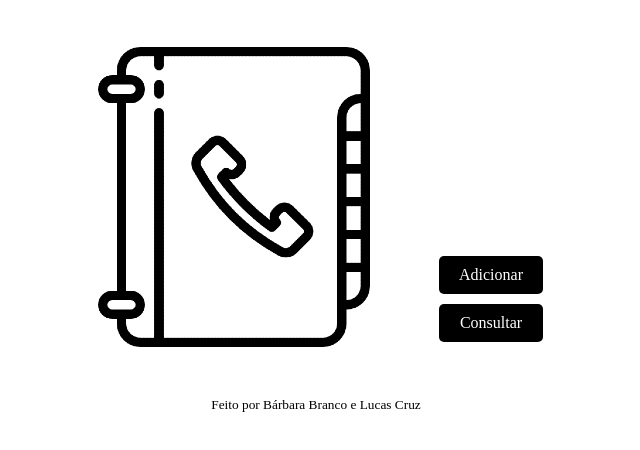
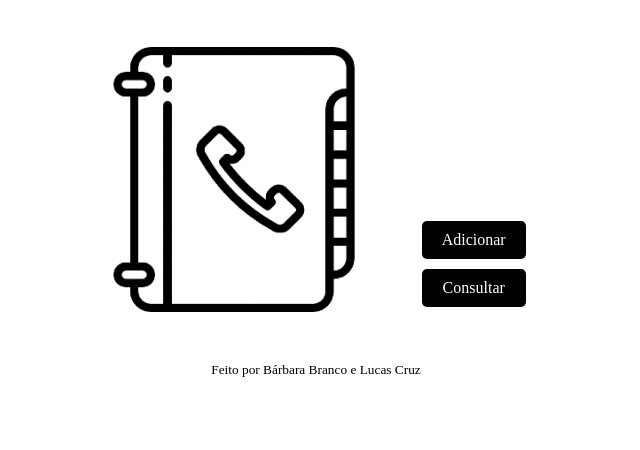
Before and after one commit to lunicarus/phonebook-app, a website: page index.html in a window 1280 px wide. Shown: the part 98-548 px from the top of the page, without its empty margins (324-964 px from the left). Drawn offline with Linux system fonts and the light colour scheme.

Commit message:
style: fix: img-index

```diff
--- a/styles.css
+++ b/styles.css
@@ -1,5 +1,9 @@
 .container{
     min-width: 70%;
+}
+
+.imagem{
+    width: 30%;
 }
 
 .td-tel{
```
